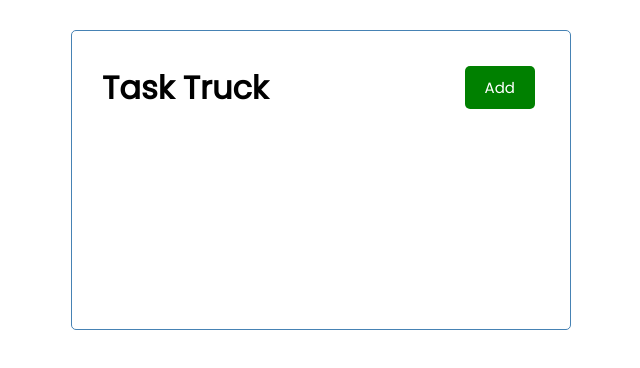
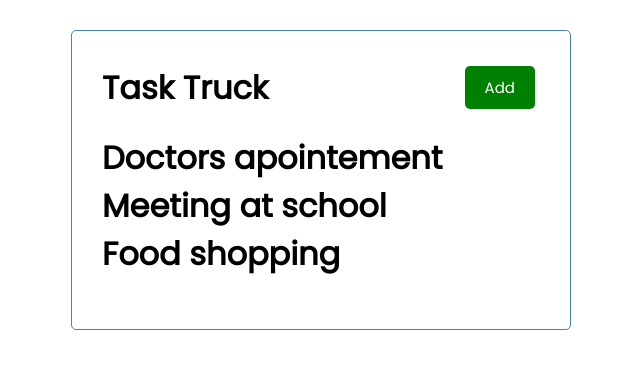
Before and after one commit to Pathymavuba/Like-and-Dislike-button, a React (Create React App) app: page / in a window 1280 px wide. Shown: the top 368 px of the page, without its empty margins (319-959 px from the left). Built offline with nearby package versions, Linux system fonts and the light colour scheme; the HTML template or start-up script is replaced by a standard one.

Commit message:
creation de mes tâches en général

```diff
--- a/src/App.js
+++ b/src/App.js
@@ -1,9 +1,34 @@
+import { useState } from "react"
 import Header from "./Component/Header";
+import Tasks from "./Component/Tasks";
 function App() {
+  const [tasks,setTasks]= useState(
+    [
+        {
+            id:1,
+            text:'Doctors apointement',
+            day:'Feb 5th at 2:30pm',
+            reminder:true,
+        },
+        {
+            id:2,
+            text:'Meeting at school',
+            day:'Feb 6th at 1:30pm',
+            reminder:true,
+        },
+        {
+            id:3,
+            text:'Food shopping',
+            day:'Feb 5th at 2:30pm',
+            reminder:false,
+        },
+    ]
+)
 
 return (
     <div className="container">
         <Header  />
+        <Tasks tasks={tasks}/>
     </div>
 
   );
--- a/src/Component/Button.js
+++ b/src/Component/Button.js
@@ -1,6 +1,5 @@
 import PropTypes from 'prop-types'
 const Button = ({color,text,onClick}) => {
-
   return (
     <button onClick={onClick} style={{background:color}}className="btn">{text}</button>
   )
--- /dev/null
+++ b/src/Component/Tasks.js
@@ -0,0 +1,10 @@
+const Tasks = ({tasks}) => {
+
+  return (
+    <>
+      {tasks.map((task)=><h1 key={task.id}>{task.text}</h1>)}
+    </>
+  )
+}
+
+export default Tasks
```
Also changed, not shown: src/Component/Task.js (added, +7 -0 lines).
